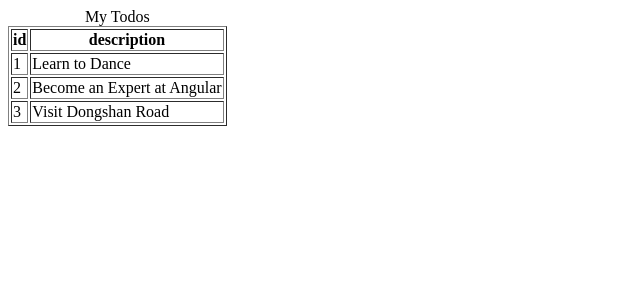
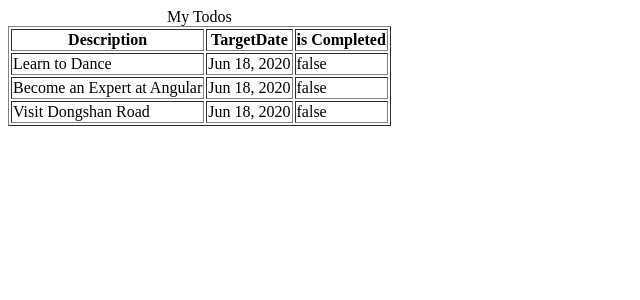
Before and after one commit to EstelleWu/full-stack-with-angular-and-springboot, an Angular app in the folder frontend/todo/: page /todos in a window 1280 px wide. Shown: the top 300 px of the page, without its empty margins (0-640 px from the left). Built offline with nearby package versions, Linux system fonts and the light colour scheme.

Commit message:
create todo class and reformat todo table

```diff
--- a/frontend/todo/src/app/list-todos/list-todos.component.html
+++ b/frontend/todo/src/app/list-todos/list-todos.component.html
@@ -2,14 +2,17 @@
     <caption> My Todos</caption>
     <thead>
         <tr>
-            <th>id</th>
-            <th>description</th>
+            <th>Description</th>
+            <th>TargetDate</th>
+            <th>is Completed</th>
         </tr>
     </thead>
     <tbody>
         <tr *ngFor = "let todo of todos">
-            <td>{{todo.id}}</td>
             <td>{{todo.description}}</td>
+            <!-- use Pipe to format -->
+            <td>{{todo.targetDate | date}}</td>
+            <td>{{todo.done}}</td>
         </tr>
     </tbody>
 
--- a/frontend/todo/src/app/list-todos/list-todos.component.ts
+++ b/frontend/todo/src/app/list-todos/list-todos.component.ts
@@ -1,4 +1,15 @@
 import { Component, OnInit } from '@angular/core';
+
+export class Todo {
+  constructor(
+    public id: number,
+    public description: string,
+    public done: boolean,
+    public targetDate: Date
+  ){
+
+  }
+}
 
 @Component({
   selector: 'app-list-todos',
@@ -7,9 +18,9 @@
 })
 export class ListTodosComponent implements OnInit {
   todos = [
-    {id: 1, description: 'Learn to Dance'},
-    {id: 2, description: 'Become an Expert at Angular'},
-    {id: 3, description: 'Visit Dongshan Road'}
+    new Todo(1, 'Learn to Dance', false, new Date()),
+    new Todo(2, 'Become an Expert at Angular', false, new Date()),
+    new Todo(3, 'Visit Dongshan Road', false, new Date()),
   ]
 
   constructor() { }
```
